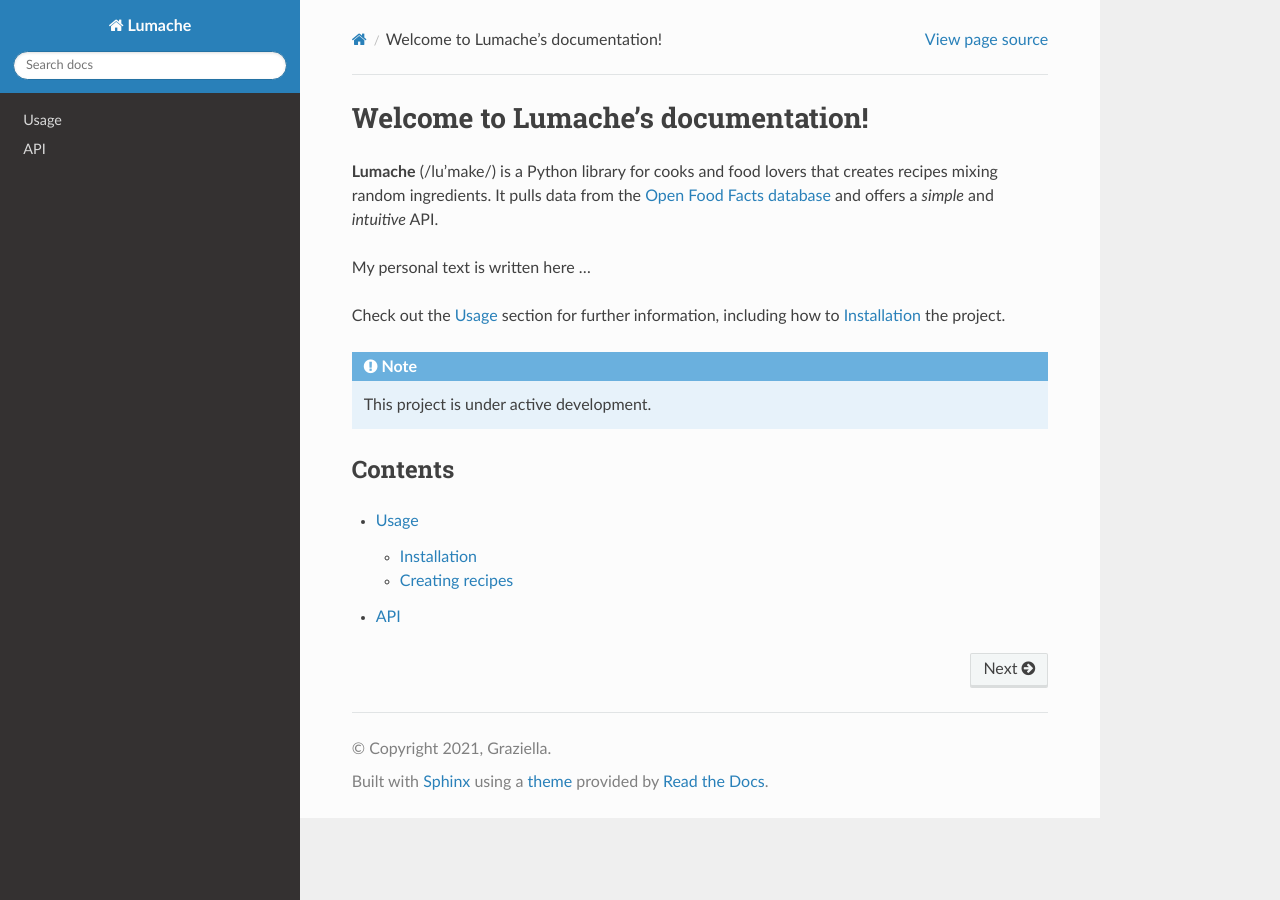
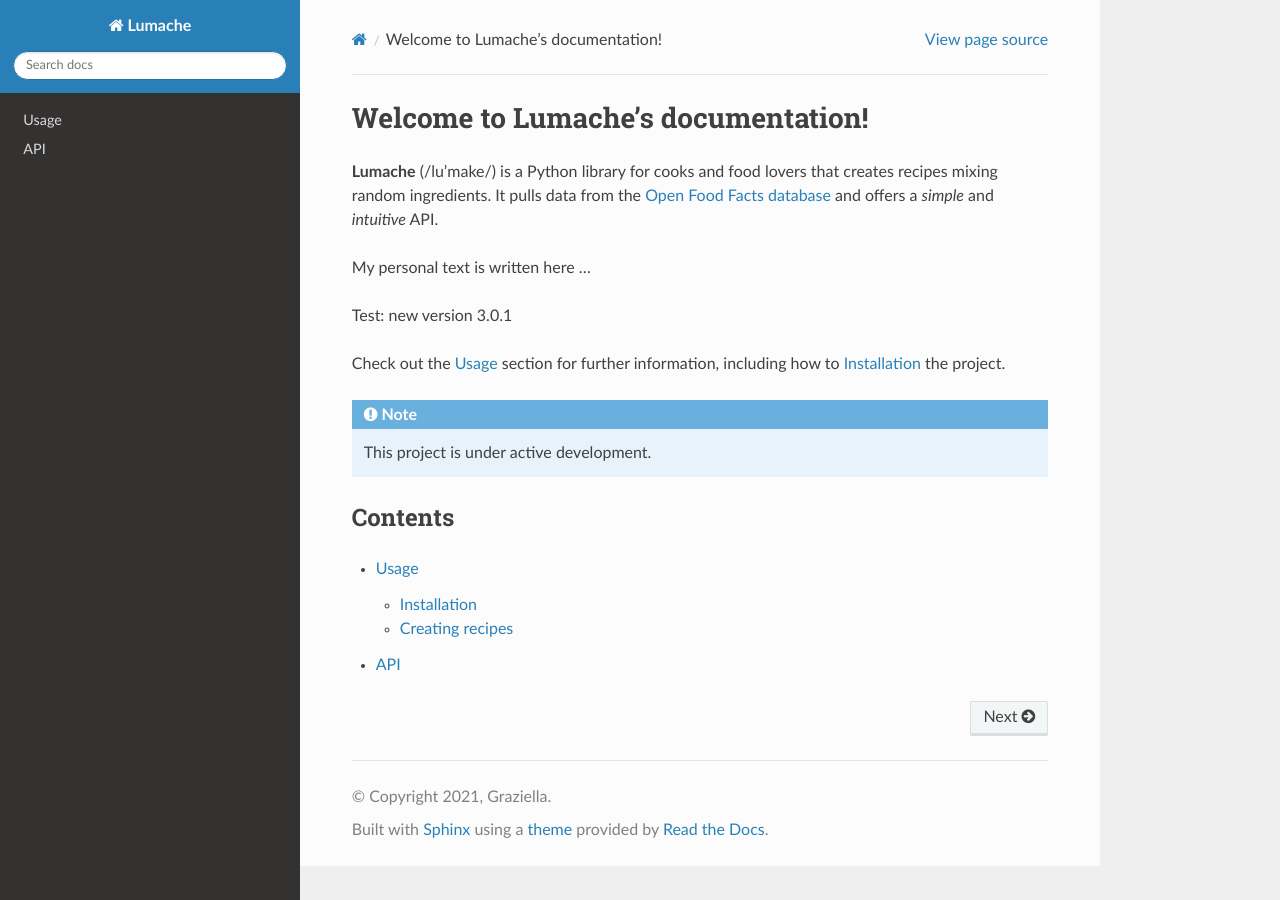
Before and after one commit to fkogel/rtd-tutorial2, a Sphinx documentation site: the page built from docs/source/index.rst, in a window 1280 px wide. Built offline with Sphinx 7.4.7 and the Read the Docs theme 3.1.0, drawn with Linux system fonts in a browser that asks for light colours.

Commit message:
Update index.rst v3.0.1

```diff
--- a/docs/source/index.rst
+++ b/docs/source/index.rst
@@ -7,6 +7,8 @@
 and offers a *simple* and *intuitive* API.
 
 My personal text is written here ...
+
+Test: new version 3.0.1
 
 Check out the :doc:`usage` section for further information, including
 how to :ref:`installation` the project.
```
